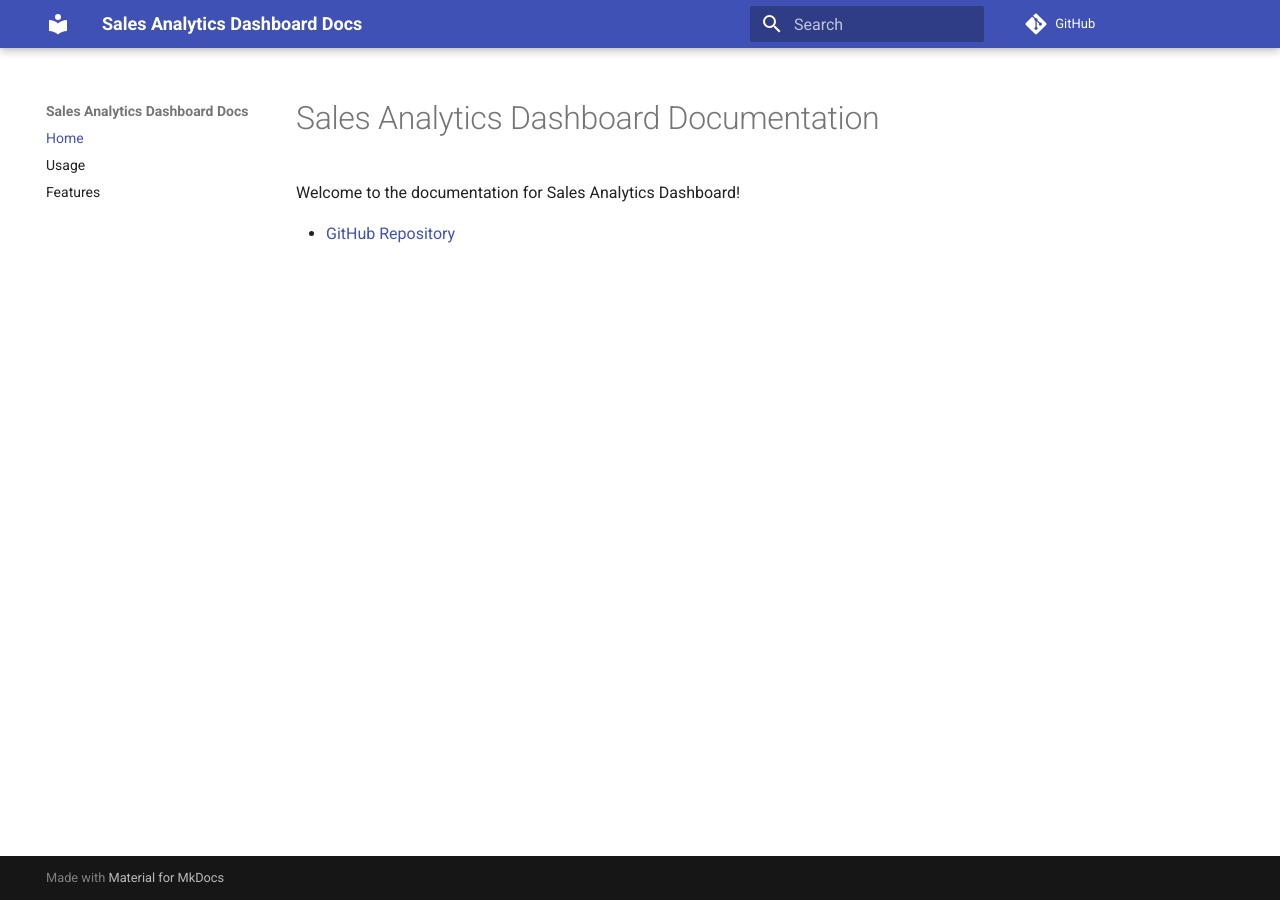
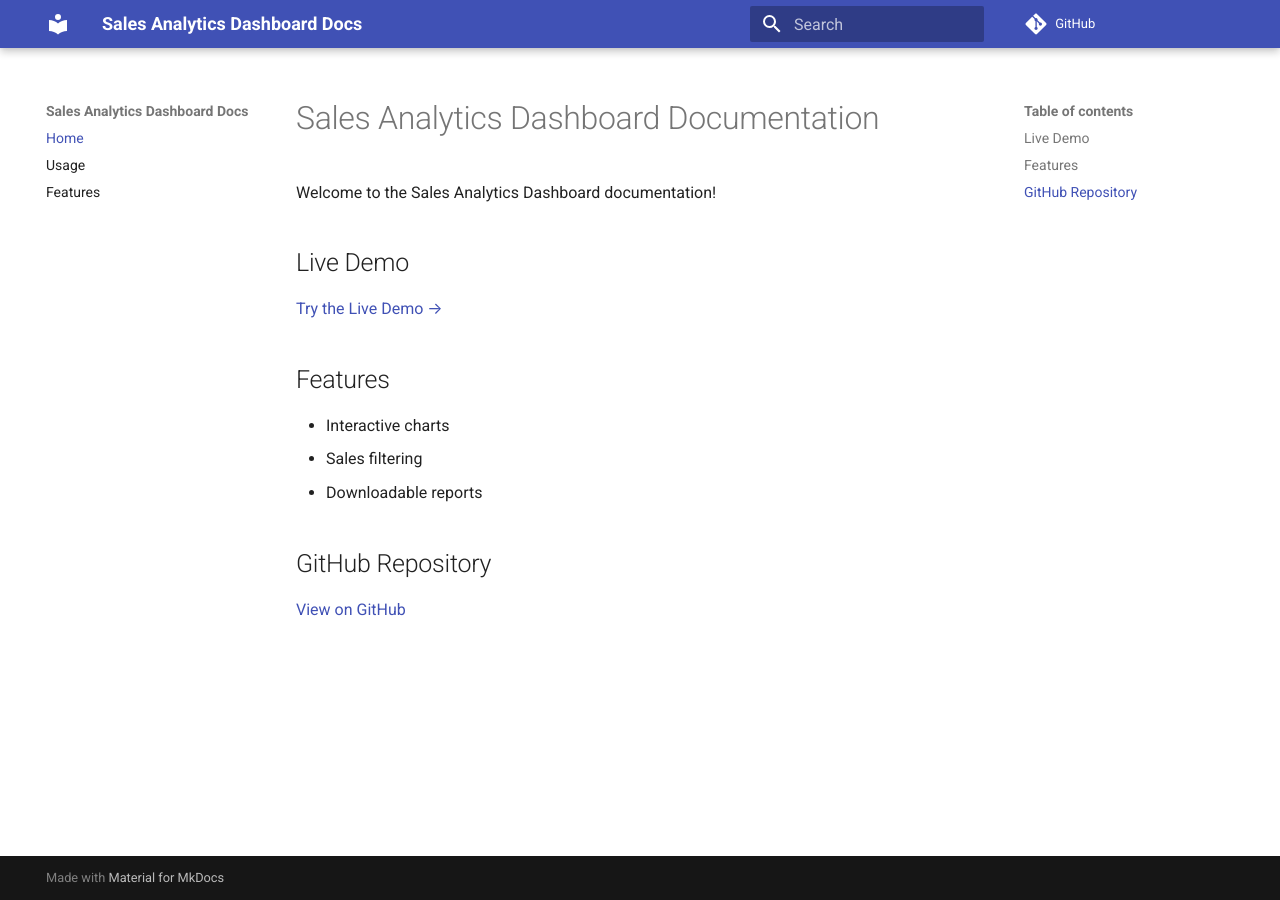
Before and after one commit to asarekings/sales-analytics-dashboard, an MkDocs documentation site: the page built from docs/index.md, in a window 1280 px wide. Built offline with MkDocs 1.6.1 and Material for MkDocs 9.7.7, drawn with Linux system fonts in a browser that asks for light colours; comment, search, counter and statistics services are not loaded.

Commit message:
Add documentation and demo for GitHub Pages

```diff
--- a/docs/index.md
+++ b/docs/index.md
@@ -1,5 +1,17 @@
 # Sales Analytics Dashboard Documentation
 
-Welcome to the documentation for Sales Analytics Dashboard!
+Welcome to the Sales Analytics Dashboard documentation!
 
-- [GitHub Repository](https://github.com/asarekings/sales-analytics-dashboard)
+## Live Demo
+
+[Try the Live Demo &rarr;](./demo/)
+
+## Features
+
+- Interactive charts
+- Sales filtering
+- Downloadable reports
+
+## GitHub Repository
+
+[View on GitHub](https://github.com/asarekings/sales-analytics-dashboard)
```
Also changed, not shown: docs/demo/index.html (added, +16 -0 lines), docs/demo/main.js (added, +16 -0 lines), docs/demo/style.css (added, +29 -0 lines), 1 other file.
